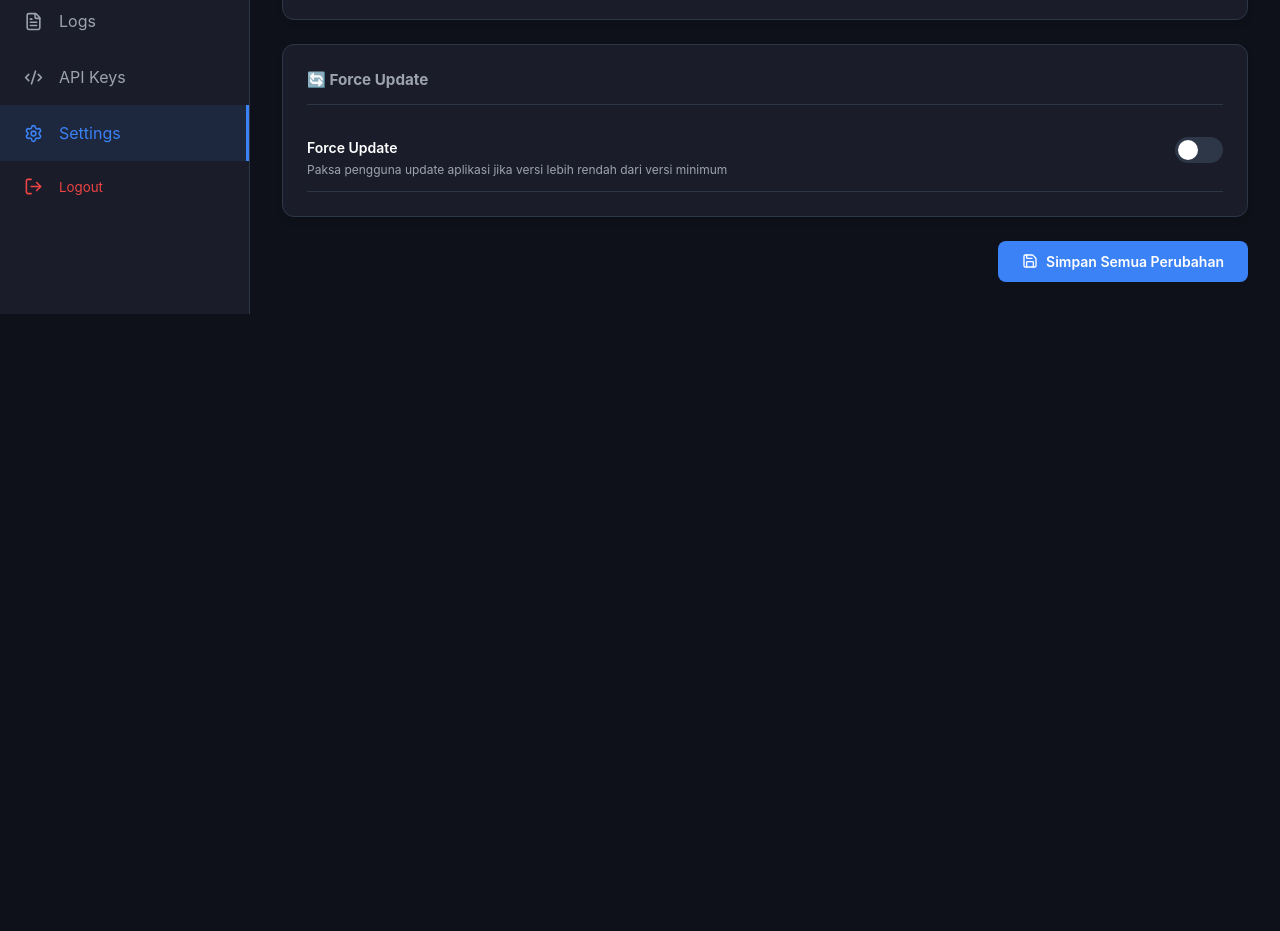
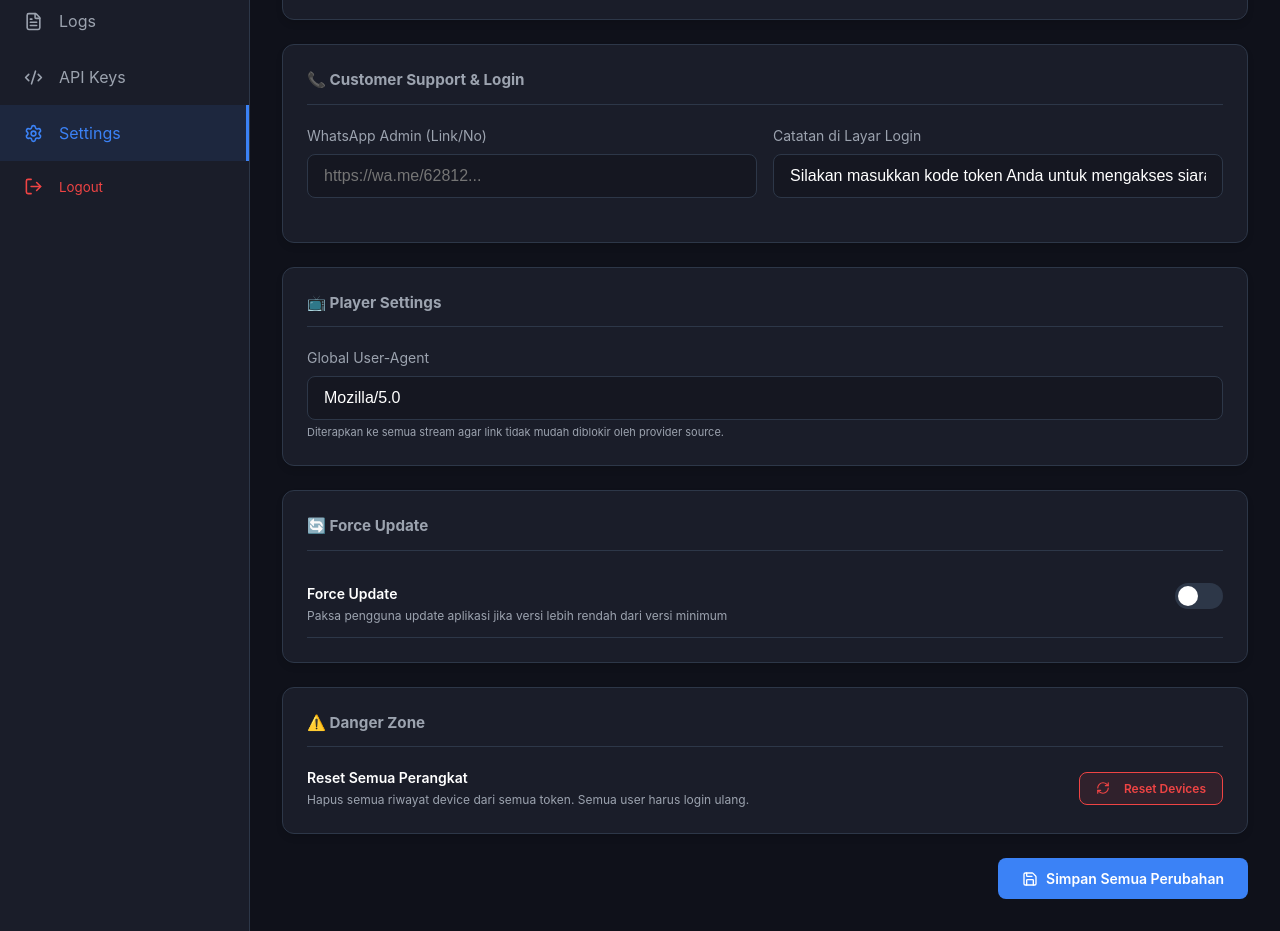
Before and after one commit to erlk1m/paneltv, a React (Vite) app: page /settings in a window 1280 px wide. Shown: the part 580-1511 px from the top of the page. Before the commit the page ends 894 px from the top, so only its background shows below. Built offline with nearby package versions, Linux system fonts and the light colour scheme; no server answers; the database is empty; sample sign-in values are in the browser's storage.

Commit message:
Enhance Settings with customer support, player config, and danger zone actions

```diff
--- a/src/pages/Settings.jsx
+++ b/src/pages/Settings.jsx
@@ -1,7 +1,7 @@
 import React, { useState, useEffect } from 'react';
 import { ref, onValue, set } from 'firebase/database';
 import { database } from '../firebase';
-import { Settings as SettingsIcon, Save, AlertTriangle, Power, RefreshCw } from 'lucide-react';
+import { Settings as SettingsIcon, Save, AlertTriangle, Power, RefreshCw, MessageCircle, Globe, Zap } from 'lucide-react';
 
 const Settings = () => {
   const [config, setConfig] = useState({
@@ -14,6 +14,9 @@ const Settings = () => {
     forceUpdate: false,
     minVersion: '1.0.0',
     updateUrl: '',
+    contactWa: '',
+    loginNote: 'Silakan masukkan kode token Anda untuk mengakses siaran.',
+    globalUserAgent: 'Mozilla/5.0',
   });
   const [loading, setLoading] = useState(true);
   const [saving, setSaving] = useState(false);
@@ -35,6 +38,30 @@ const Settings = () => {
       alert('✅ Konfigurasi berhasil disimpan!');
     } catch (e) {
       alert('Error: ' + e.message);
+    } finally {
+      setSaving(false);
+    }
+  };
+
+  const resetAllDevices = async () => {
+    if (!window.confirm("⚠️ PERINGATAN: Tindakan ini akan menghapus SEMUA perangkat yang terdaftar di SEMUA token. Semua pengguna harus login ulang. Lanjutkan?")) return;
+
+    setSaving(true);
+    try {
+      const tokensRef = ref(database, 'access_tokens');
+      onValue(tokensRef, async (snapshot) => {
+        const data = snapshot.val();
+        if (data) {
+          const updates = {};
+          Object.keys(data).forEach(tokenKey => {
+            updates[`access_tokens/${tokenKey}/devices`] = null;
+          });
+          await update(ref(database), updates);
+          alert("✅ Semua perangkat berhasil di-reset!");
+        }
+      }, { onlyOnce: true });
+    } catch (e) {
+      alert("Gagal reset device: " + e.message);
     } finally {
       setSaving(false);
     }
@@ -142,6 +169,43 @@ const Settings = () => {
         )}
       </SectionCard>
 
+      {/* Support & Login */}
+      <SectionCard title="📞 Customer Support & Login">
+        <div style={{ display: 'grid', gridTemplateColumns: 'repeat(auto-fit, minmax(250px, 1fr))', gap: '1rem' }}>
+          <div className="form-group">
+            <label className="form-label">WhatsApp Admin (Link/No)</label>
+            <input
+              className="form-input"
+              placeholder="https://wa.me/62812..."
+              value={config.contactWa || ''}
+              onChange={e => setConfig({ ...config, contactWa: e.target.value })}
+            />
+          </div>
+          <div className="form-group">
+            <label className="form-label">Catatan di Layar Login</label>
+            <input
+              className="form-input"
+              value={config.loginNote || ''}
+              onChange={e => setConfig({ ...config, loginNote: e.target.value })}
+            />
+          </div>
+        </div>
+      </SectionCard>
+
+      {/* Player Settings */}
+      <SectionCard title="📺 Player Settings">
+        <div className="form-group" style={{ marginBottom: 0 }}>
+          <label className="form-label">Global User-Agent</label>
+          <input
+            className="form-input"
+            placeholder="Mozilla/5.0..."
+            value={config.globalUserAgent || ''}
+            onChange={e => setConfig({ ...config, globalUserAgent: e.target.value })}
+          />
+          <p style={{ fontSize: 11, color: 'var(--text-secondary)', marginTop: 4 }}>Diterapkan ke semua stream agar link tidak mudah diblokir oleh provider source.</p>
+        </div>
+      </SectionCard>
+
       {/* Force Update */}
       <SectionCard title="🔄 Force Update">
         <Toggle
@@ -151,7 +215,7 @@ const Settings = () => {
           description="Paksa pengguna update aplikasi jika versi lebih rendah dari versi minimum"
         />
         {config.forceUpdate && (
-          <div style={{ display: 'grid', gridTemplateColumns: 'repeat(auto-fit, minmax(200px, 1fr))', gap: '0.75rem', marginTop: '1rem' }}>
+          <div style={{ display: 'grid', gridTemplateColumns: 'repeat(auto-fit, minmax(220px, 1fr))', gap: '0.75rem', marginTop: '1rem' }}>
             <div className="form-group" style={{ margin: 0 }}>
               <label className="form-label">Versi Minimum</label>
               <input className="form-input" placeholder="1.0.0" value={config.minVersion} onChange={e => setConfig({ ...config, minVersion: e.target.value })} />
@@ -164,6 +228,23 @@ const Settings = () => {
         )}
       </SectionCard>
 
+      {/* Danger Zone */}
+      <SectionCard title="⚠️ Danger Zone">
+        <div style={{ display: 'flex', justifyContent: 'space-between', alignItems: 'center' }}>
+          <div>
+            <div style={{ fontWeight: 600, fontSize: 14 }}>Reset Semua Perangkat</div>
+            <div style={{ fontSize: 12, color: 'var(--text-secondary)', marginTop: 3 }}>Hapus semua riwayat device dari semua token. Semua user harus login ulang.</div>
+          </div>
+          <button
+            className="btn"
+            onClick={resetAllDevices}
+            style={{ backgroundColor: 'rgba(239,68,68,0.1)', color: '#ef4444', border: '1px solid #ef4444', padding: '0.5rem 1rem', fontSize: 12 }}
+          >
+            <RefreshCw size={14} style={{ marginRight: 6 }} /> Reset Devices
+          </button>
+        </div>
+      </SectionCard>
+
       <div style={{ textAlign: 'right' }}>
         <button className="btn btn-primary" onClick={saveConfig} disabled={saving} style={{ fontSize: 14 }}>
           <Save size={16} /> {saving ? 'Menyimpan...' : 'Simpan Semua Perubahan'}
```
